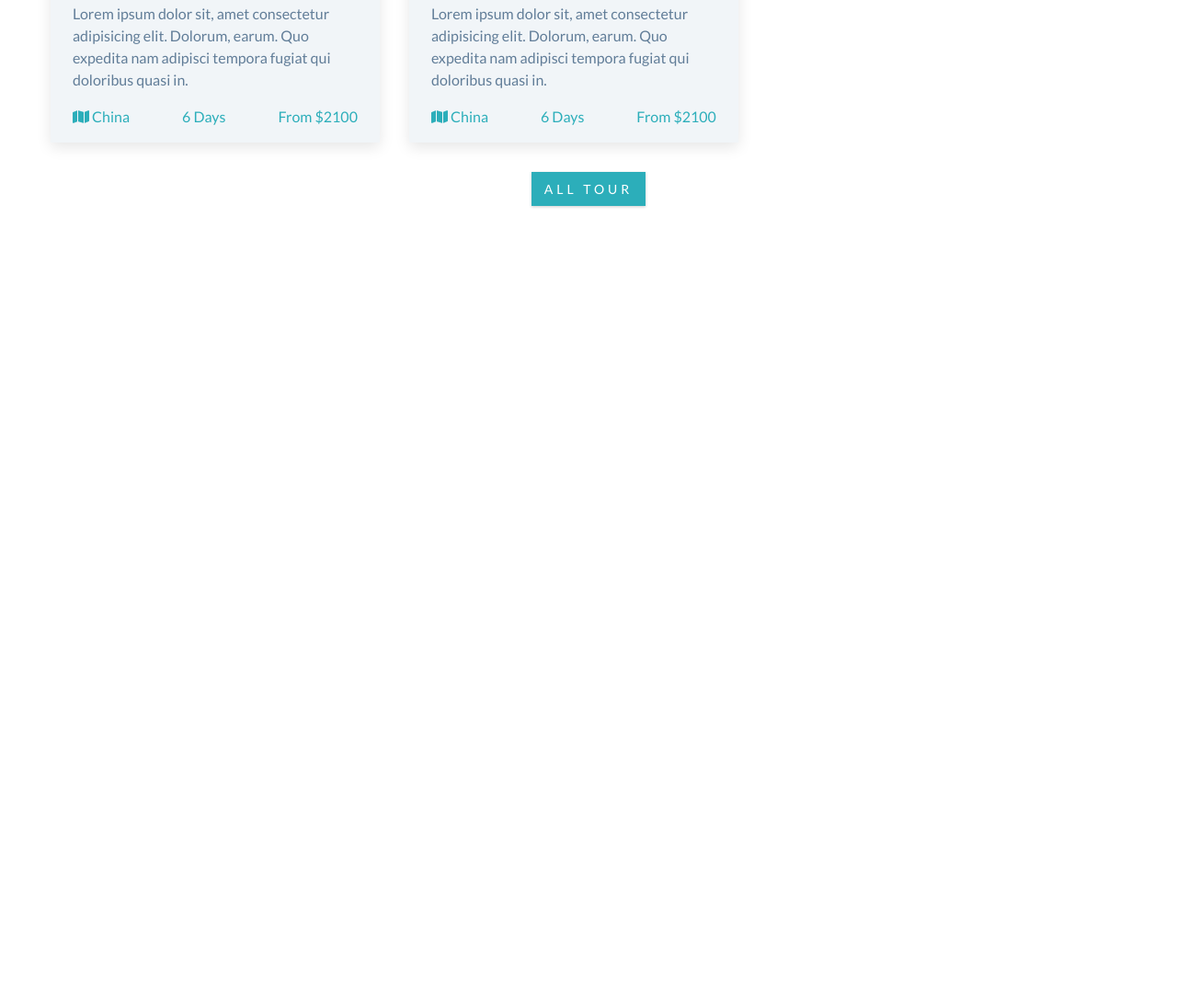
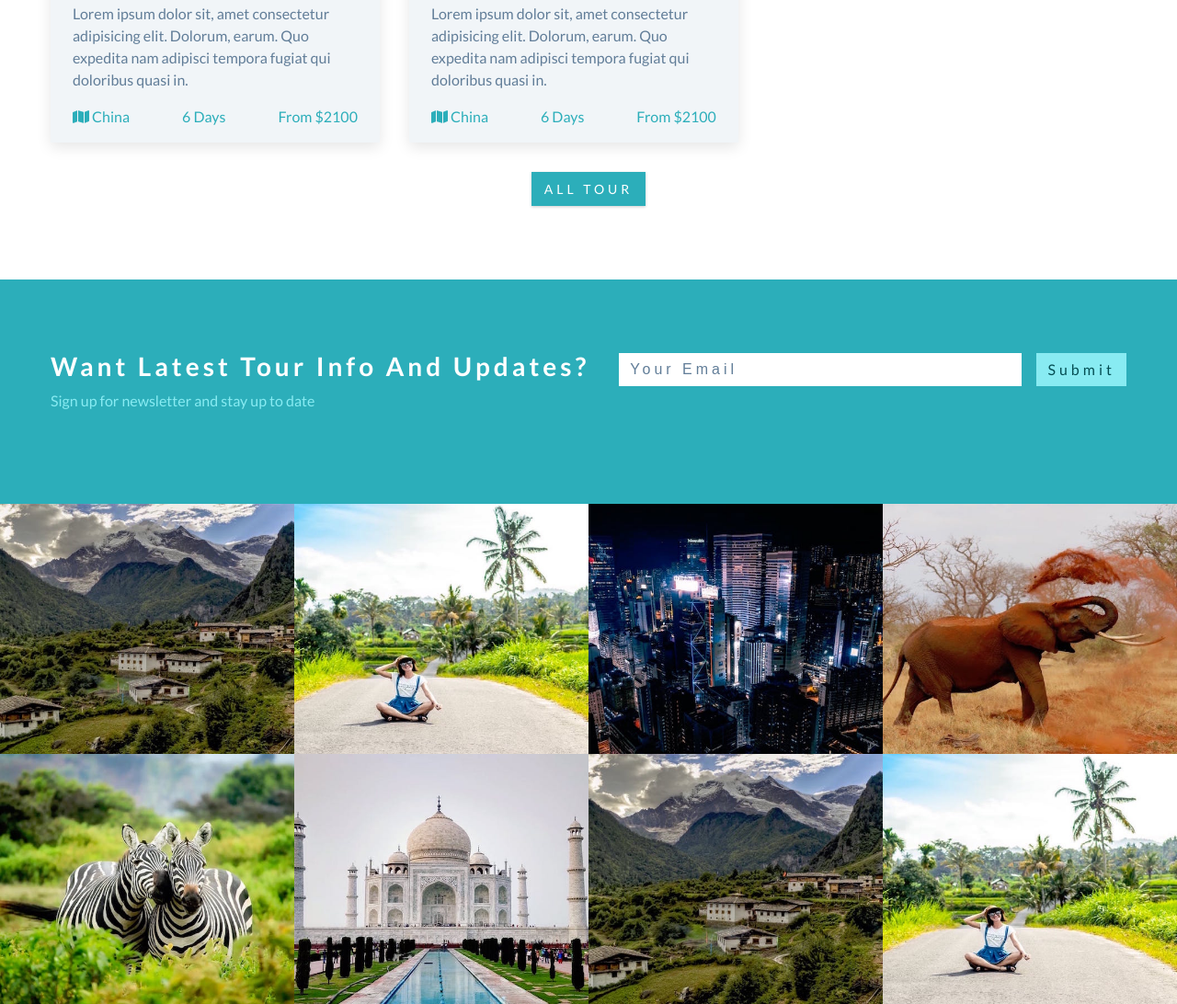
Before and after one commit to sameerkindia/backroad, a plain HTML site: page index.html in a window 1280 px wide. Shown: the part 2858-3950 px from the top of the page at 92% size. Before the commit the page ends 3162 px from the top, so only its background shows below. Drawn offline with Linux system fonts and the light colour scheme.

Commit message:
gallery section

```diff
--- a/css/styles.css
+++ b/css/styles.css
@@ -437,12 +437,121 @@ Contact
 ===============
 */
 
+.contact {
+  background: var(--clr-primary-5);
+}
+
+.contact-title {
+  color: var(--clr-white);
+}
+
+.contact-title p {
+  color: var(--clr-primary-8);
+}
+
+.contact-form {
+  display: flex;
+  max-width: 28rem;
+}
+
+.form-control {
+  flex: 1 1 auto;
+  color: var(--clr-grey-5);
+}
+
+.form-control,
+.btn-submit {
+  padding: 0.375rem 0.75rem;
+  font-size: 1rem;
+  line-height: 1.5;
+  font-weight: 400;
+  letter-spacing: var(--spacing);
+  background: var(--clr-white);
+  text-transform: capitalize;
+  border: transparent;
+}
+
+.form-control::placeholder {
+  color: inherit;
+}
+.btn-submit {
+  font-family: var(--ff-primary);
+  margin-left: 1rem;
+  background-color: var(--clr-primary-8);
+  color: var(--clr-primary-1);
+  cursor: pointer;
+  transition: var(--transition);
+}
+
+.btn-submit:hover {
+  background-color: var(--clr-primary-1);
+  color: var(--clr-primary-5);
+}
+
+@media (min-width: 992px) {
+  .contact-center {
+    display: flex;
+    gap: 2rem;
+    flex-wrap: wrap;
+    justify-content: space-between;
+  }
+  .contact-form {
+    align-self: flex-start;
+    flex: 1 1 auto;
+    max-width: 100%;
+  }
+}
+
 /*
 ===============
 Gallery
 ===============
 */
 
+.gallery-img-container {
+  background: var(--clr-primary-5);
+  position: relative;
+}
+
+.gallery-icon {
+  position: absolute;
+  top: 50%;
+  left: 50%;
+  transform: translate(-50%, -50%);
+  font-size: 2rem;
+  color: var(--clr-white);
+  opacity: 0;
+  cursor: pointer;
+  transition: var(--transition);
+}
+.gallery-img {
+  height: 17rem;
+  object-fit: cover;
+  transition: var(--transition);
+}
+
+.gallery-img-container:hover .gallery-img {
+  opacity: 0.5;
+}
+.gallery-img-container:hover .gallery-icon {
+  opacity: 1;
+}
+
+@media (min-width: 768px) {
+  .gallery-center {
+    display: flex;
+    flex-wrap: wrap;
+  }
+  .gallery-img-container {
+    flex: 0 0 50%;
+  }
+}
+@media (min-width: 992px) {
+  .gallery-img-container {
+    flex: 0 0 25%;
+  }
+}
+
 /*
 ===============
 Footer
--- a/index.html
+++ b/index.html
@@ -242,9 +242,88 @@
 
     <!-- contact -->
 
+    <section class="section contact" id="contact">
+      <div class="section-center contact-center">
+        <article class="contact-title">
+          <h3>want latest tour info and updates?</h3>
+          <p>Sign up for newsletter and stay up to date</p>
+        </article>
+
+        <form class="contact-form">
+          <input
+            type="email"
+            class="form-control"
+            name="email"
+            placeholder="your email"
+          />
+          <button class="btn-submit" type="submit">submit</button>
+        </form>
+      </div>
+    </section>
+
     <!-- end of contact -->
 
     <!-- gallery  -->
+
+    <section id="gallery">
+      <div class="gallery-center">
+        <article class="gallery-img-container">
+          <img src="./images/tour-1.jpeg" alt="image" class="gallery-img" />
+          <a href="#" class="gallery-icon"
+            ><i class="fa-solid fa-search"></i>
+          </a>
+        </article>
+
+        <article class="gallery-img-container">
+          <img src="./images/tour-2.jpeg" alt="image" class="gallery-img" />
+          <a href="#" class="gallery-icon"
+            ><i class="fa-solid fa-search"></i>
+          </a>
+        </article>
+
+        <article class="gallery-img-container">
+          <img src="./images/tour-3.jpeg" alt="image" class="gallery-img" />
+          <a href="#" class="gallery-icon"
+            ><i class="fa-solid fa-search"></i>
+          </a>
+        </article>
+
+        <article class="gallery-img-container">
+          <img src="./images/tour-4.jpeg" alt="image" class="gallery-img" />
+          <a href="#" class="gallery-icon"
+            ><i class="fa-solid fa-search"></i>
+          </a>
+        </article>
+
+        <article class="gallery-img-container">
+          <img src="./images/tour-5.jpeg" alt="image" class="gallery-img" />
+          <a href="#" class="gallery-icon"
+            ><i class="fa-solid fa-search"></i>
+          </a>
+        </article>
+
+        <article class="gallery-img-container">
+          <img src="./images/tour-6.jpeg" alt="image" class="gallery-img" />
+          <a href="#" class="gallery-icon"
+            ><i class="fa-solid fa-search"></i>
+          </a>
+        </article>
+
+        <article class="gallery-img-container">
+          <img src="./images/tour-1.jpeg" alt="image" class="gallery-img" />
+          <a href="#" class="gallery-icon"
+            ><i class="fa-solid fa-search"></i>
+          </a>
+        </article>
+
+        <article class="gallery-img-container">
+          <img src="./images/tour-2.jpeg" alt="image" class="gallery-img" />
+          <a href="#" class="gallery-icon"
+            ><i class="fa-solid fa-search"></i>
+          </a>
+        </article>
+      </div>
+    </section>
 
     <!-- end of gallery  -->
 
```
